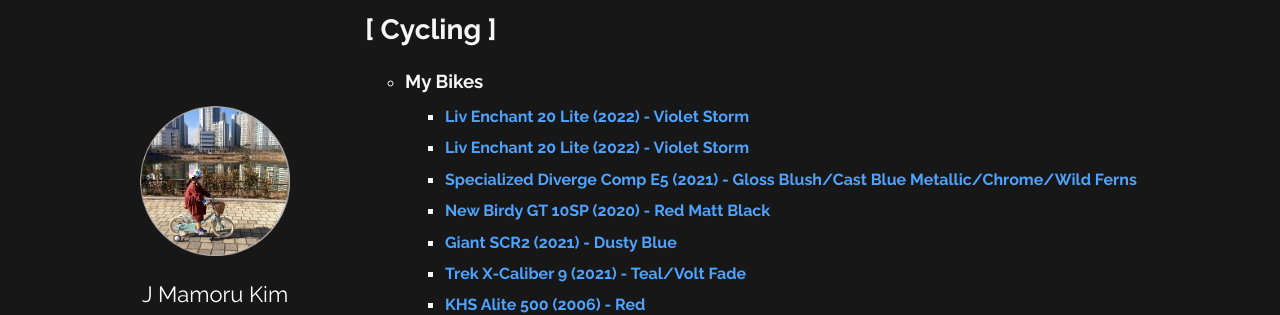
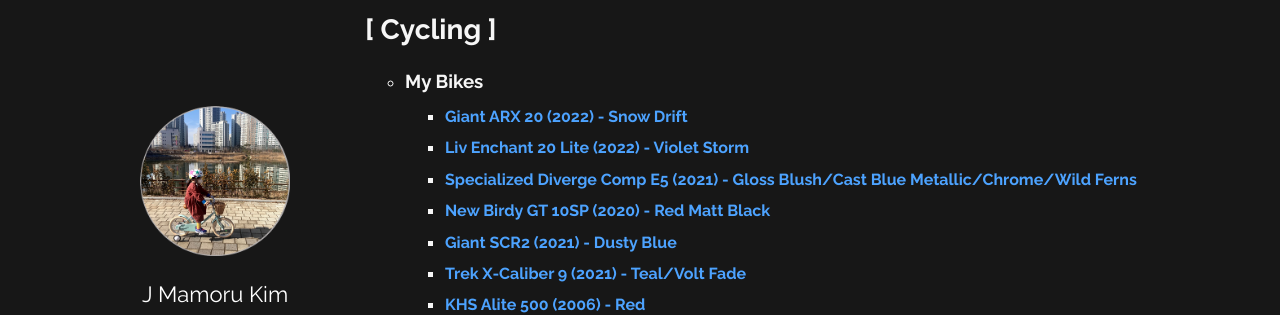
Before and after one commit to fightingmamoru/fightingmamoru.github.io, a Jekyll site: the page built from category/Cycling.html, in a window 1280 px wide and 1155 px high. Shown: the part 173-488 px from the top of the window. Built offline with Jekyll 4.4.1, drawn with Linux system fonts in a browser that asks for light colours.

Commit message:
upload post - giant arx 20 (2022)

```diff
--- a/_posts/Cycling/My Bikes/2022-05-29-cycling_mybikes_arx20.markdown
+++ b/_posts/Cycling/My Bikes/2022-05-29-cycling_mybikes_arx20.markdown
@@ -1,6 +1,6 @@
 ---
 layout: post
-title:  "Liv Enchant 20 Lite (2022) - Violet Storm"
+title:  "Giant ARX 20 (2022) - Snow Drift"
 date:   2022-05-29 18:40:00 +0900
 categories: ["Cycling", "My Bikes"]
 ---
```
Also changed, not shown: 1 other file.
